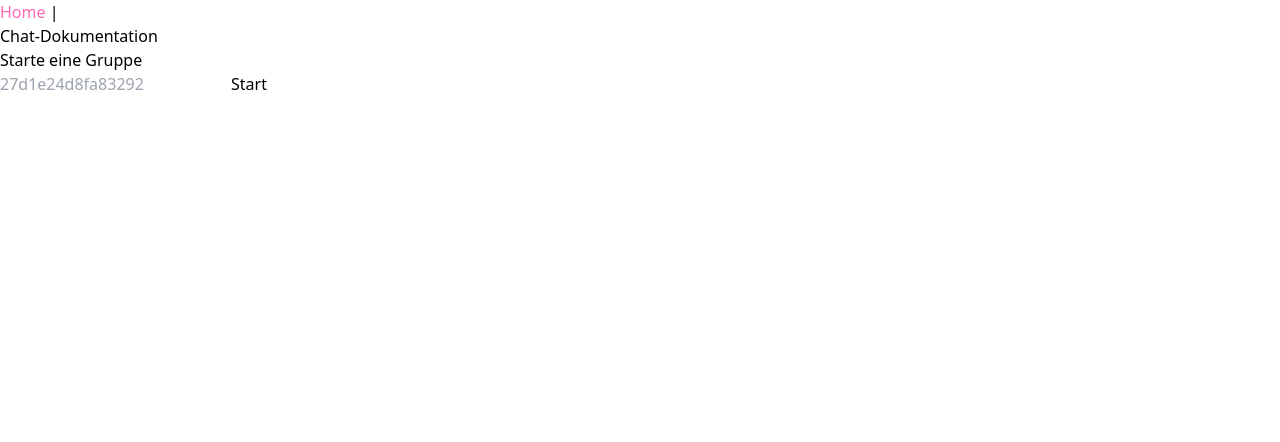
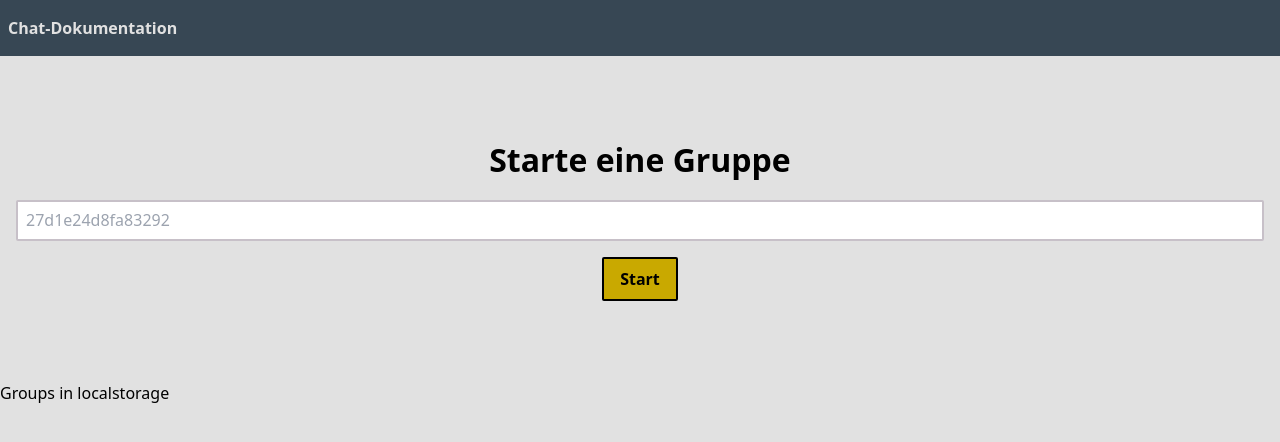
Before and after one commit to lislis/adf-cd, a Vue app in the folder cd-client/: page / in a window 1280 px wide. Shown: the top 442 px of the page. Built offline with nearby package versions, Linux system fonts and the light colour scheme; no server answers.

Commit message:
add styles

```diff
--- a/cd-client/src/App.vue
+++ b/cd-client/src/App.vue
@@ -1,7 +1,5 @@
 <template>
-  <div id="nav">
-    <router-link to="/">Home</router-link> |
-
-  </div>
+<div class="adf-cd">
   <router-view/>
+</div>
 </template>
--- a/cd-client/src/components/AddChat.vue
+++ b/cd-client/src/components/AddChat.vue
@@ -1,10 +1,11 @@
 <template>
-  <div>
+  <div class="px-1 mb-3">
     <form @submit.prevent="createChat">
-      <label for="chat-name">Chat hinzufügen</label>
+      <label for="chat-name" class="small-title">Chat hinzufügen</label>
       <div>
         <input type="text" name="" id="chat-name" :placeholder="randoName" v-model="givenName" />
-        <button type="submit">Hinzufügen</button>
+        <div v-if="isLoading">loading</div>
+        <button v-else type="submit" class="btn btn--primary mt-1">Hinzufügen</button>
       </div>
     </form>
   </div>
@@ -39,6 +40,7 @@ export default {
             this.isLoading = false
             this.givenName = ''
             this.randoName = this.randomName()
+            this.$store.commit('addChat', response.data)
           }
         }).catch(e => {
           this.isLoading = false;
--- a/cd-client/src/components/GroupInfo.vue
+++ b/cd-client/src/components/GroupInfo.vue
@@ -1,9 +1,10 @@
 <template>
-  <div>
-    <header>
-      <h1>{{ group.name }}</h1>
-      <p>Erstellt <time :datetime="group.created_date">{{ createdAt }}</time></p>
-    </header>
+  <div class="px-1">
+    <section class="mb-3 mt-1">
+      <p class="small-title">Gruppe</p>
+      <h2 class="title">{{ group.name }}</h2>
+      <p class="small date">Erstellt <time :datetime="group.created_date">{{ createdAt }}</time></p>
+    </section>
   </div>
 </template>
 <script>
@@ -23,9 +24,9 @@ export default {
   },
   computed: {
     createdAt() {
-      let opt = { weekday: 'long', year: 'numeric', month: 'long', day: 'numeric' };
+      let opt = { year: 'numeric', month: 'short', day: 'numeric' };
       let date = new Date(this.group.created_date);
-      return date.toLocaleDateString('de-DE', opt);
+      return `${date.toLocaleDateString('de-DE', opt)} ${date.toLocaleTimeString('de-DE')}`;
     }
   }
 }
--- a/cd-client/src/components/GroupStart.vue
+++ b/cd-client/src/components/GroupStart.vue
@@ -1,10 +1,12 @@
 <template>
-  <div>
+  <div class="groupstart">
     <form @submit.prevent="createGroup">
-      <label for="group-name">Starte eine Gruppe</label>
-      <div>
+      <label for="group-name" class="title">Starte eine Gruppe</label>
+      <div class="mt-1">
         <input type="text" name="" id="group-name" :placeholder="randoName" v-model="givenName" />
-        <button type="submit">Start</button>
+      </div>
+      <div class="mt-1">
+        <button type="submit" class="btn btn--primary">Start</button>
       </div>
     </form>
   </div>
@@ -36,6 +38,8 @@ export default {
         .then(response => {
           if (response.status === 200) {
             let id = response.data._id
+            //debugger
+            this.$store.commit('addGroup', response.data)
             this.$router.push({ path: `/groups/${id}`})
             this.isLoading = false
           }
--- /dev/null
+++ b/cd-client/src/components/HeaderComp.vue
@@ -0,0 +1,5 @@
+<template>
+  <header class="header">
+    <h1 class="">Chat-Dokumentation</h1>
+  </header>
+</template>
--- a/cd-client/src/index.css
+++ b/cd-client/src/index.css
@@ -3,9 +3,102 @@
 @tailwind utilities;
 
 @layer base {
+  :root {
+    --yellow: #c9a900;
+    --steel: #374754;
+    --blue: #7686a0;
+    --grey: #5d5b70;
+    --cream: #c7c0c8;
+    --white: #e1e1e1;
+    --black: #000000;
+
+    --primary: var(--yellow);
+    --secondary: var(--steel);
+
+    --padding: 0.5rem;
+  }
+
+
   a {
-    color: hotpink;
+    color: var(--primary);
   }
+
+  input {
+    display: inline-block;
+    width: 100%;
+    padding: .4rem .5rem;
+    border: solid 2px var(--cream);
+    border-radius: 2px;
+  }
+  input:focus {
+    outline-color: var(--primary);
+  }
+
+  .adf-cd {
+    height: 100vh;
+    background-color: var(--white);
+  }
+}
+
+@layer components {
+  .header {
+    display: flex;
+    align-items: center;
+    min-height: 3.5rem;
+    width: 100%;
+    border: none;
+    background-color: var(--secondary);
+    padding: var(--padding);
+    color: var(--white);
+    font-weight: 600;
+  }
+
+  .groupstart {
+    padding: 5rem 1rem;
+    text-align: center;
+  }
+
+  .title {
+    font-weight: 600;
+    font-size: 2rem;
+  }
+
+  .small-title {
+    font-weight: 600;
+    font-size: 1.2rem;
+    color: var(--secondary);
+  }
+
+  .btn {
+    display: inline-block;
+    padding: .5em 1em;
+    border-radius: 2px;
+    font-weight: 600;
+    border: 2px solid currentColor;
+    transition: border-color 200ms ease;
+  }
+
+
+  .btn--primary {
+    background-color: var(--primary);
+    color: var(--black);
+  }
+  .btn--primary:hover,
+  .btn--primary:active {
+    border-color: var(--primary);
+  }
+
+  .chat-item {
+    display: flex;
+    justify-content: space-between;
+    align-items: center;
+    border-bottom: 2px solid var(--cream);
+  }
+  .chat-item:hover .visible-on-hover,
+  .chat-item:active .visible-on-hover {
+    display: block;
+  }
+
 }
 
 @layer utilities {
@@ -20,4 +113,63 @@
   .right {
     text-align: right;
   }
+
+  .mt-1 {
+    margin-top: 1rem;
+  }
+  .mb-3 {
+    margin-bottom: 3rem;
+  }
+
+  .p-2 {
+    padding: calc(var(--padding) * 2);
+  }
+
+  .p-3 {
+    padding: calc(var(--padding) * 3);
+  }
+
+  .ps-1 {
+    padding-left: var(--padding);
+  }
+  .px-1 {
+    padding-left: var(--padding);
+    padding-right: var(--padding);
+  }
+  .py-1 {
+    padding-top: var(--padding);
+    padding-bottom: var(--padding);
+  }
+
+  .bg--cream {
+    background-color: var(--cream);
+    color: var(--secondary);
+  }
+
+  .small {
+    font-size: 0.8rem;
+  }
+
+  .date {
+    color: var(--grey);
+    font-weight: 400;
+  }
+
+  .fw-bold {
+    font-weight: 600;
+  }
+
+  .arrow {
+    width: 1.2rem;
+    height: 1.2rem;
+  }
+  .arrow-right {
+    transform: rotate(90deg)
+  }
+  .arrow.primary {
+    fill: var(--primary)
+  }
+  .visible-on-hover {
+    display: none;
+  }
 }
--- a/cd-client/src/main.js
+++ b/cd-client/src/main.js
@@ -5,9 +5,9 @@ import { plainAxiosInstance } from '@/backend/axios'
 import './registerServiceWorker'
 import router from './router'
 import './index.css'
-import store from './store'
+import { store } from './store'
 
-createApp(App).use(store)
+createApp(App)
   .use(router)
   .use(store)
   .use(VueAxios, {
--- a/cd-client/src/store.js
+++ /dev/null
@@ -1,47 +0,0 @@
-import { createStore } from 'vuex'
-import createPersistedState from 'vuex-persistedstate'
-
-
-export const store = createStore({
-  state() {
-    return {
-      groups: [],
-      chats: [],
-      messages: []
-    }
-  },
-  mutations: {
-    addGroup(state, group) {
-      if (state.groups.indexOf(group) === -1) {
-        state.groups.push(group)
-      }
-    },
-    addChat(state, chat) {
-      if (state.chats.indexOf(chat) === -1) {
-        state.chats.push(chat)
-      }
-    },
-    addMessage(state, msg) {
-      if (state.messages.indexOf(msg) === -1) {
-        state.messages.push(msg)
-      }
-    },
-    bulkAddMessages(state, msgs) {
-      msgs.forEach(m => {
-        if (state.messages.indexOf(m) === -1) {
-          state.messages.push(m)
-        }
-      })
-    }
-  },
-  getters: {
-    getChatsByGroup: (state) => (groupId) => {
-      return state.chats.filter(c => c.group === groupId)
-    },
-    getMessagesByChat: (state) => (chatId) => {
-      return state.messages.filter(c => c.chat === chatId)
-    }
-
-  },
-  plugins: [createPersistedState()]
-})
--- a/cd-client/src/store/index.js
+++ b/cd-client/src/store/index.js
@@ -1,12 +1,60 @@
 import { createStore } from 'vuex'
+import createPersistedState from 'vuex-persistedstate'
 
-export default createStore({
-  state: {
+export const store = createStore({
+  state() {
+    return {
+      groups: [],
+      chats: [],
+      messages: []
+    }
   },
   mutations: {
+    emptyState(state) {
+      state.groups = [];
+      state.chats = [];
+      state.messages = [];
+    },
+    addGroup(state, group) {
+      if (state.groups.filter(x => x._id === group._id).length === 0) {
+        state.groups.push(group)
+      }
+    },
+    addChat(state, chat) {
+      if (state.chats.filter(x => x._id === chat._id).length === 0) {
+        state.chats.push(chat)
+      }
+    },
+    bulkAddChats(state, chats) {
+      chats.forEach(c => {
+        if (state.chats.filter(x => x._id === c._id).length === 0) {
+          state.chats.push(c)
+        }
+      })
+    },
+    addMessage(state, msg) {
+      if (state.messages.filter(x => x._id === msg._id).length === 0) {
+        state.messages.push(msg)
+      }
+    },
+    bulkAddMessages(state, msgs) {
+      msgs.forEach(m => {
+        if (state.messages.filter(x => x._id === m._id).length === 0) {
+          state.messages.push(m)
+        }
+      })
+    }
   },
-  actions: {
+  getters: {
+    getChatsByGroupId: (state) => (groupId) => {
+      return state.chats.filter(c => c.group === groupId)
+    },
+    getMessagesByChatId: (state) => (chatId) => {
+      return state.messages.filter(c => c.chat === chatId)
+    },
+    getGroupById: (state) => (groupId) => {
+      return state.groups.find(x => x._id === groupId)
+    }
   },
-  modules: {
-  }
+  plugins: [createPersistedState()]
 })
--- a/cd-client/src/views/Group.vue
+++ b/cd-client/src/views/Group.vue
@@ -1,5 +1,6 @@
 <template>
 <div class="group">
+  <HeaderComp />
   <GroupInfo :group="group" />
   <ChatList :chats="chats"></ChatList>
   <AddChat :group="group"></AddChat>
@@ -7,27 +8,32 @@
 </template>
 
 <script>
+  import HeaderComp from '@/components/HeaderComp'
+
 export default {
   name: 'Group',
-  components: {},
+  components: { HeaderComp },
   beforeCreate() {
     this.$options.components.GroupInfo = require('@/components/GroupInfo.vue').default;
     this.$options.components.ChatList = require('@/components/ChatList.vue').default;
     this.$options.components.AddChat = require('@/components/AddChat.vue').default;
   },
-  data() {
-    return {
-      group: {},
-      chats: []
-    }
-  },
   created() {
+    //this.$store.commit('emptyState')
     this.$http.plain.get(`/groups/${this.$route.params.groupid}/chats`)
       .then(response => {
-        this.group = response.data[0];
-        this.chats = response.data[1];
+        this.$store.commit('addGroup', response.data[0]);
+        this.$store.commit('bulkAddChats', response.data[1]);
       })
       .catch(e => { console.log(e) })
+  },
+  computed: {
+    group() {
+      return this.$store.getters.getGroupById(this.$route.params.groupid);
+    },
+    chats() {
+      return this.$store.getters.getChatsByGroupId(this.$route.params.groupid);
+    }
   }
 }
 </script>
--- a/cd-client/src/views/Home.vue
+++ b/cd-client/src/views/Home.vue
@@ -1,17 +1,23 @@
 <template>
 <div class="home">
-  <h1 class="">Chat-Dokumentation</h1>
+  <HeaderComp />
   <GroupStart />
-  </div>
+
+  <section>
+    Groups in localstorage
+  </section>
+</div>
 </template>
 
 <script>
+import HeaderComp from '@/components/HeaderComp'
 import GroupStart from '@/components/GroupStart'
 
 export default {
   name: 'Home',
   components: {
-    GroupStart
+    GroupStart,
+    HeaderComp
   }
 }
 </script>
```
Also changed, not shown: cd-client/src/components/ChatList.vue (+23 -15 lines), cd-client/public/up-arrow-svgrepo-com.svg (added).
